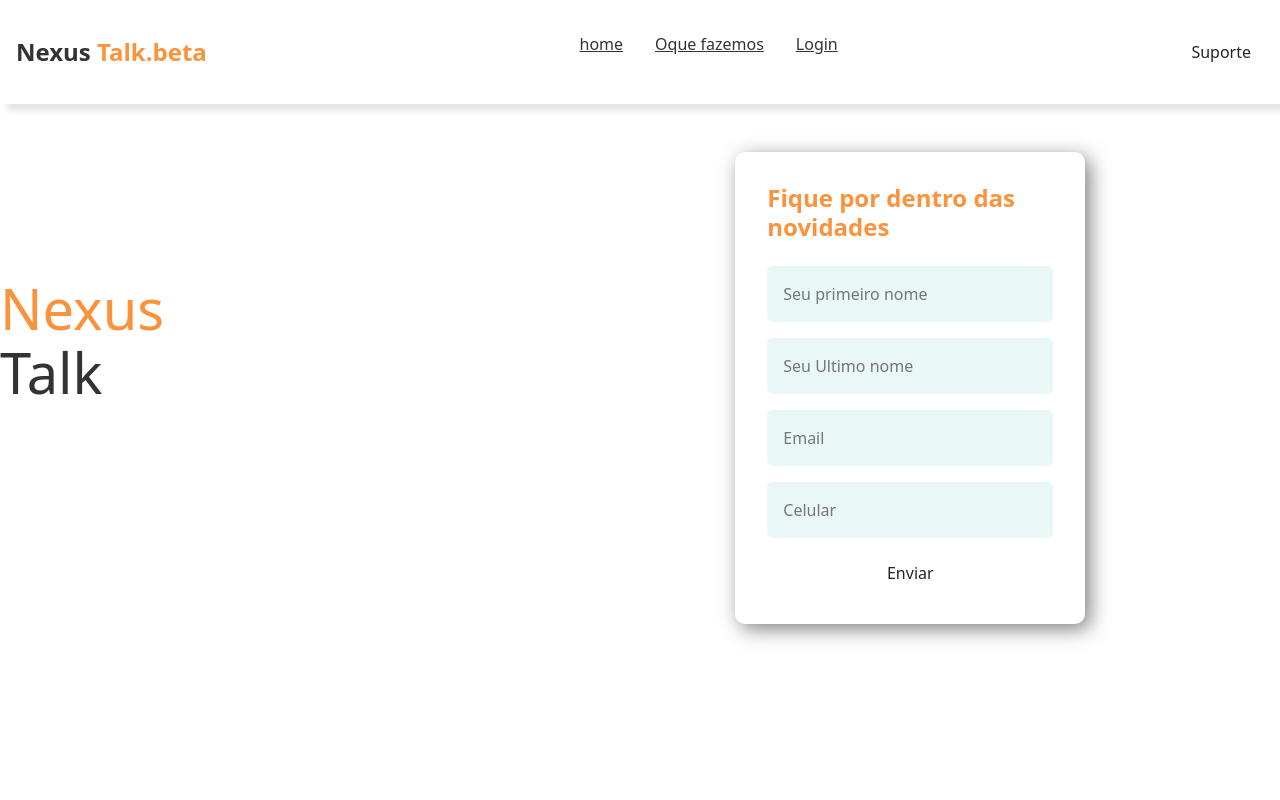
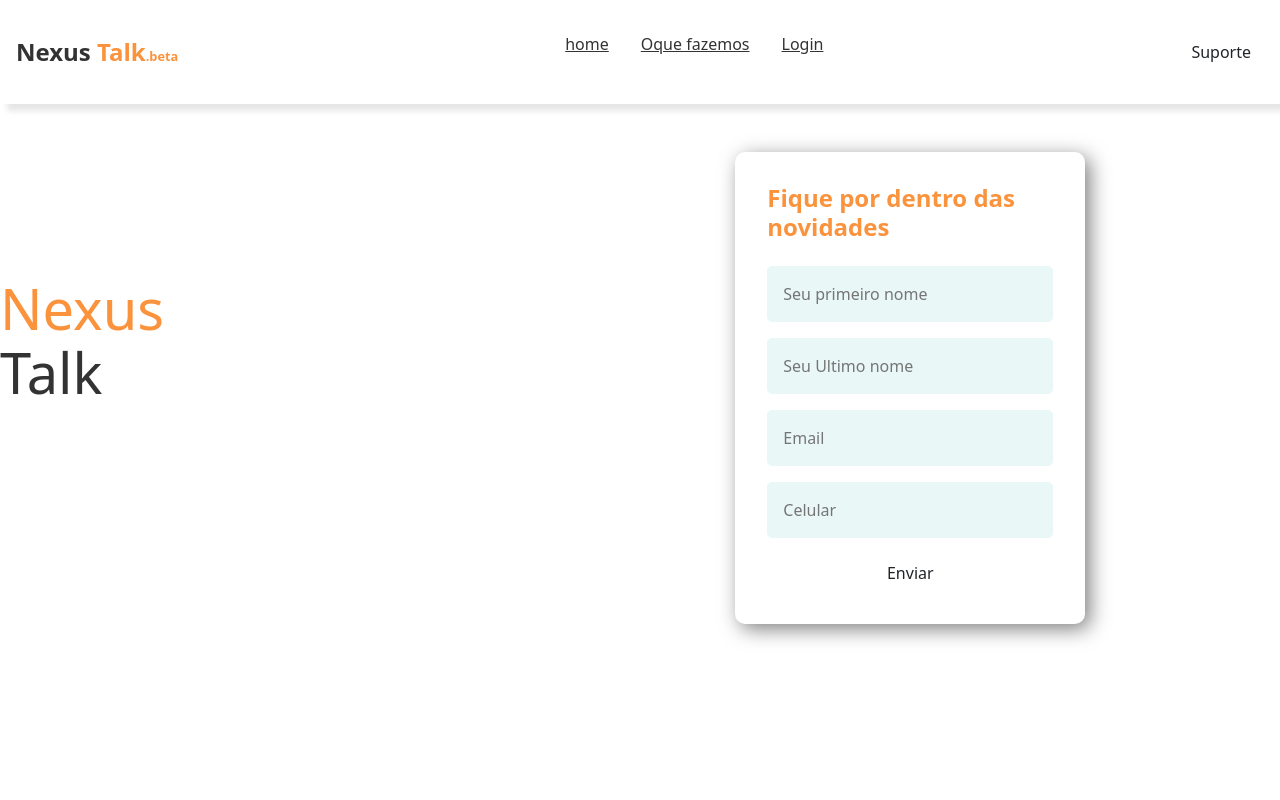
Before and after one commit to Brendon3421/Nexustalk, a plain HTML site: page frontend/index.html in a window 1280 px wide. Shown: the top 800 px of the page. Drawn offline with nearby package versions, Linux system fonts and the light colour scheme; a small style sheet from the web is missing.

Commit message:
Update home.css

```diff
--- a/frontend/assets/css/home.css
+++ b/frontend/assets/css/home.css
@@ -329,3 +329,7 @@
   .section__footer h4 {
       color: var(--secondary-color);
   }
+.beta{
+    color: var(--text-light);
+    font-size: 0.8rem;
+  }
```
